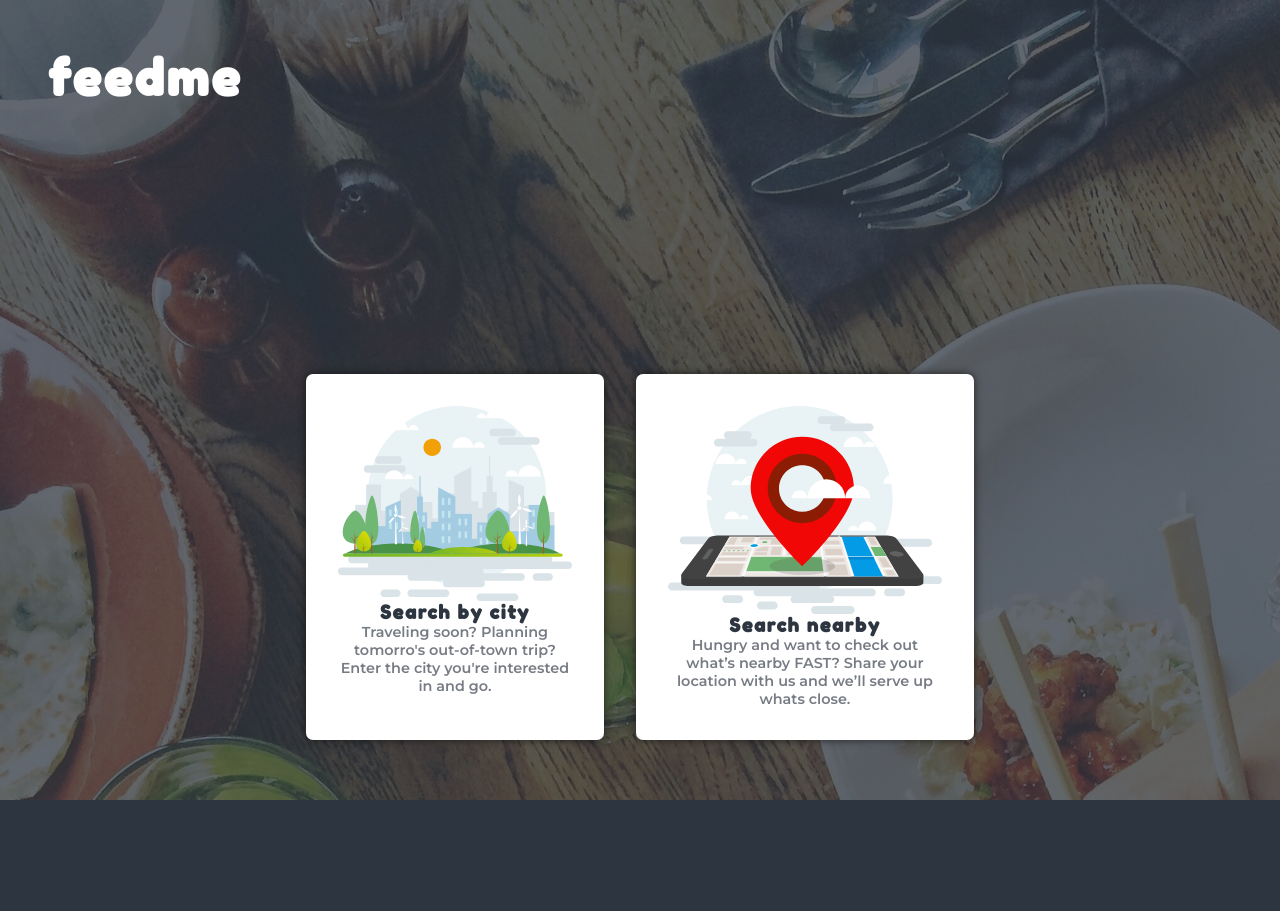
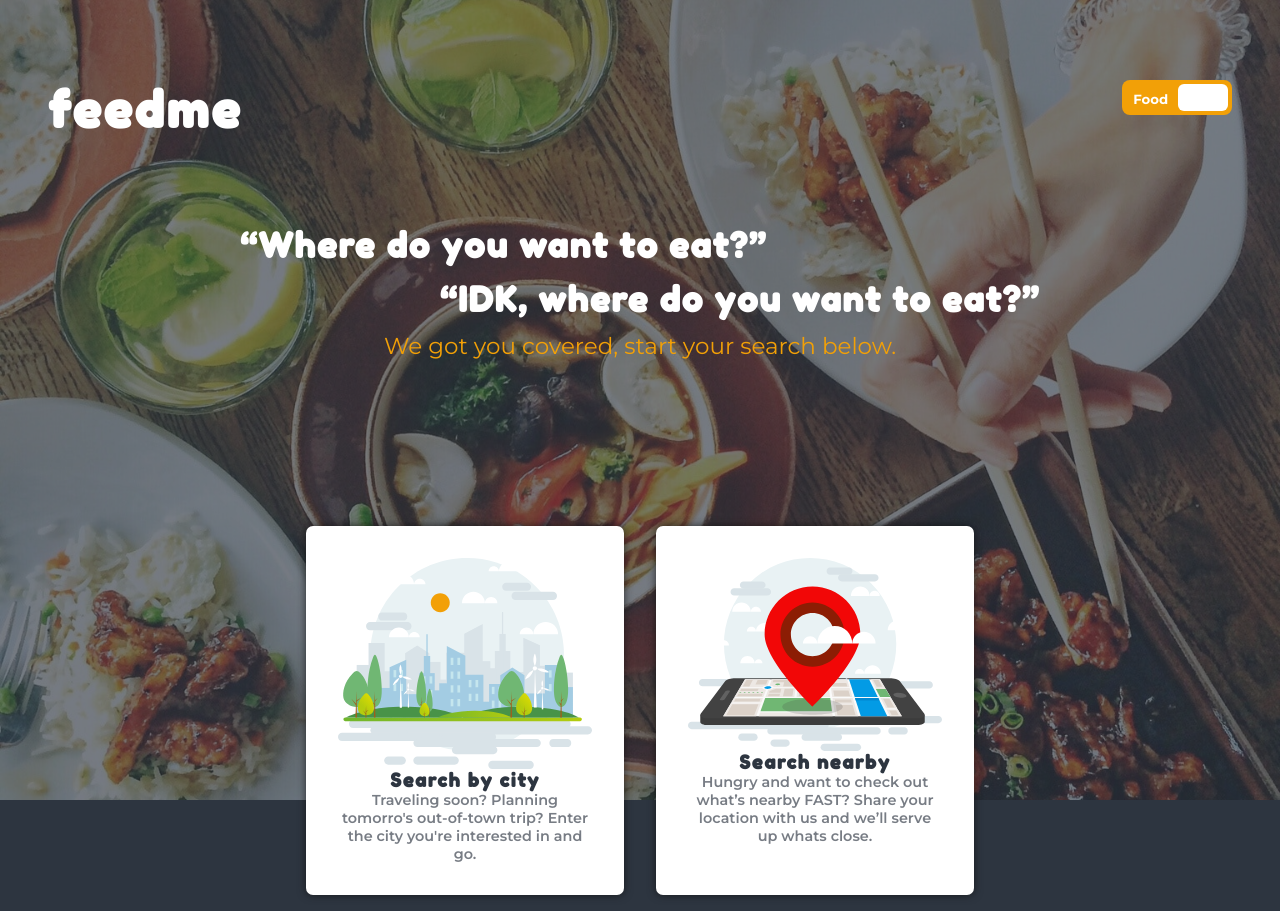
Before and after one commit to brandtcollins/FeedMe, a React (Create React App) app: page / in a window 1280 px wide. Before the commit the page ends 800 px from the top, so only its background shows below. Built offline with nearby package versions, Linux system fonts and the light colour scheme; no server answers.

Commit message:
CSS edits

```diff
--- a/package.json
+++ b/package.json
@@ -3,10 +3,12 @@
   "version": "0.1.0",
   "private": true,
   "dependencies": {
+    "@googlemaps/google-maps-services-js": "^3.1.6",
     "@testing-library/jest-dom": "^4.2.4",
     "@testing-library/react": "^9.3.2",
     "@testing-library/user-event": "^7.1.2",
     "axios": "^0.20.0",
+    "classnames": "^2.2.6",
     "node-sass": "^4.14.1",
     "react": "^16.13.1",
     "react-dom": "^16.13.1",
--- a/public/index.html
+++ b/public/index.html
@@ -9,6 +9,7 @@
   <link rel="manifest" href="%PUBLIC_URL%/manifest.json" />
   <link href="https://fonts.googleapis.com/css2?family=Fredoka+One&family=Montserrat:wght@400;500;600;700&display=swap"
     rel="stylesheet">
+  </script>
   <title>FeedMe! - Spin the wheel, find your meal.</title>
 </head>
 
--- a/src/components/Background/Background.js
+++ b/src/components/Background/Background.js
@@ -1,8 +1,18 @@
 import React from "react";
 import styles from "./Background.module.scss";
 
-const Background = () => {
-  return <div className={styles.background}></div>;
+const classNames = require("classnames");
+
+const Background = (props) => {
+  const foodClass = props.category ? null : styles.hide;
+  const drinkClass = !props.category ? null : styles.hide;
+
+  return (
+    <>
+      <div className={classNames(styles.food, foodClass)}></div>
+      <div className={classNames(styles.drinks, drinkClass)}></div>
+    </>
+  );
 };
 
 export default Background;
--- a/src/components/Background/Background.module.scss
+++ b/src/components/Background/Background.module.scss
@@ -5,6 +5,33 @@
   z-index: -100;
   width: 100vw;
   height: 100vh;
-  background-image: url("/images/pexels-pixabay-33162.jpg");
   opacity: 0.25;
 }
+
+.food,
+.drinks {
+  height: 100vh;
+  width: 100vw;
+  top: 0;
+  left: 0;
+  position: absolute;
+  z-index: -100;
+  opacity: 0.35;
+  transition: 0.5s all ease;
+  background-size: cover;
+  background-position: center;
+}
+
+.drinks {
+  background-image: url("https://images.pexels.com/photos/544961/pexels-photo-544961.jpeg?auto=compress&cs=tinysrgb&dpr=2&h=650&w=940");
+}
+
+.food {
+  background-image: url("/images/pexels-pixabay-33162.jpg");
+}
+
+.food.hide,
+.drinks.hide {
+  opacity: 0;
+  transition: 0.5s all ease;
+}
--- a/src/components/Card/Card.module.scss
+++ b/src/components/Card/Card.module.scss
@@ -7,6 +7,7 @@
   padding: 2rem;
   text-align: center;
   margin: 1rem;
+  flex-basis: 100%;
   transition: all 0.2s ease-in-out;
   display: flex;
   flex-flow: column;
--- a/src/components/Container/Container.module.scss
+++ b/src/components/Container/Container.module.scss
@@ -2,7 +2,7 @@
   display: flex;
   justify-content: center;
   margin: 0 auto;
-  margin-top: 250px;
+  margin-top: 150px;
   max-width: 700px;
 }
 
@@ -11,6 +11,6 @@
   flex-flow: column;
   justify-content: center;
   margin: 0 auto;
-  margin-top: 250px;
+  margin-top: 150px;
   max-width: 550px;
 }
--- a/src/components/Header/Header.js
+++ b/src/components/Header/Header.js
@@ -1,13 +1,39 @@
 import React from "react";
 import styles from "./Header.module.scss";
 
-const Header = () => {
+const classNames = require("classnames");
+
+const Header = (props) => {
+  const { category, handleCategoryChange } = props;
+
+  const toggle = !category ? null : styles.active;
+
+  const handleToggle = () => {
+    handleCategoryChange(!category);
+  };
+
   return (
-    <div className={styles.Header}>
-      <h1 className={styles.logo}>
-        <a href="/">feedme</a>
-      </h1>
-    </div>
+    <>
+      <div className={styles.Header}>
+        <h1 className={styles.logo}>
+          <a href="/">feedme</a>
+        </h1>
+        <div onClick={handleToggle} className={styles.themeSwitch}>
+          <div className={styles.lable}>
+            <h5>Food</h5>
+          </div>
+          <div className={styles.lable}>
+            <h5>Drinks</h5>
+          </div>
+          <div className={classNames(styles.switch, toggle)}></div>
+        </div>
+      </div>
+      <div className={styles.hero}>
+        <h2>“Where do you want to eat?”</h2>
+        <h2>“IDK, where do you want to eat?”</h2>
+        <p>We got you covered, start your search below.</p>
+      </div>
+    </>
   );
 };
 
--- a/src/components/Header/Header.module.scss
+++ b/src/components/Header/Header.module.scss
@@ -1,12 +1,78 @@
 .Header {
+  display: flex;
+  padding: 5rem 3rem 0 3rem;
+  justify-content: space-between;
 }
 
 .logo {
-  padding: 3rem 0 0 3rem;
   color: var(--whiteLogo);
+  display: inline-block;
 }
 
 a {
   color: var(--whiteLogo);
   text-decoration: none;
 }
+
+body {
+  background-color: #2d3540;
+  font-family: "Montserrat", sans-serif;
+}
+
+.container {
+  width: 100px;
+  margin: 0 auto;
+}
+
+.themeSwitch {
+  background: #f2a007;
+  width: 110px;
+  height: 35px;
+  position: relative;
+  border-radius: 8px;
+  display: flex;
+  justify-content: space-evenly;
+
+  .switch {
+    background: white;
+    width: 50px;
+    height: 27px;
+    position: absolute;
+    border-radius: 6px;
+    top: 4px;
+    left: 4px;
+    transition: 0.4s all ease;
+  }
+
+  .switch.active {
+    transform: translateX(52px);
+  }
+
+  .lable {
+    text-align: center;
+  }
+
+  h5 {
+    padding: 11px 0 0 4px;
+    color: var(--white);
+    margin: 0;
+  }
+}
+
+.hero {
+  max-width: 800px;
+  margin: 0 auto;
+  margin-top: var(--space-xxl);
+  h2 {
+    color: var(--white);
+  }
+  h2:nth-child(2) {
+    text-align: right;
+  }
+  p {
+    color: var(--yellow);
+    font-size: var(--text-lg);
+    font-weight: 400;
+    text-align: center;
+  }
+}
```
Also changed, not shown: src/utils/ThemeToggle/ThemeToggle.js (added), src/utils/ThemeToggle/ThemeToggle.module.scss (added), 1 other file (tests, documents, lock files or other folders).
